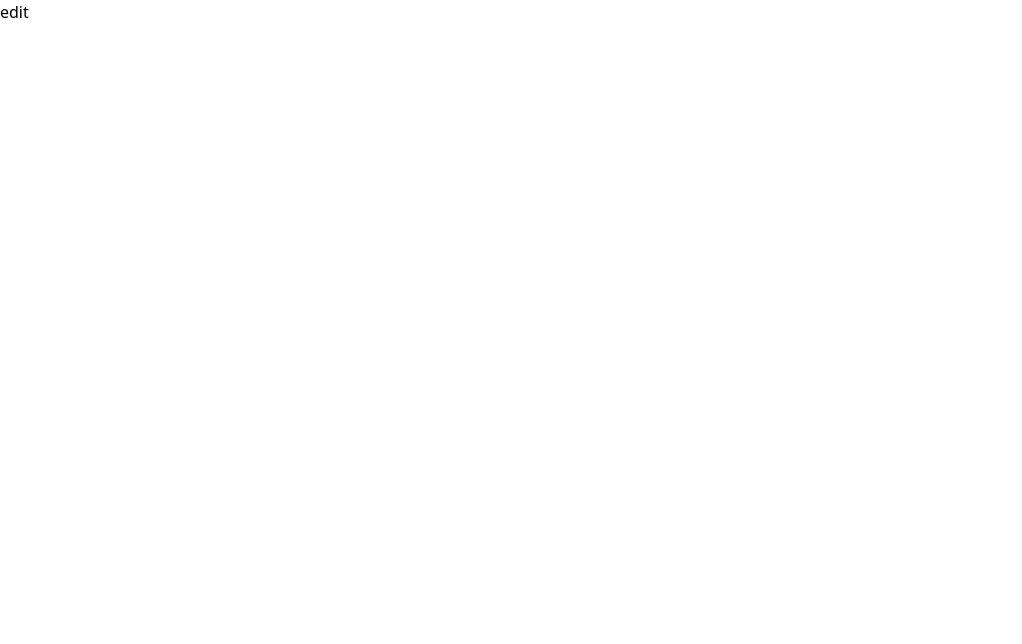
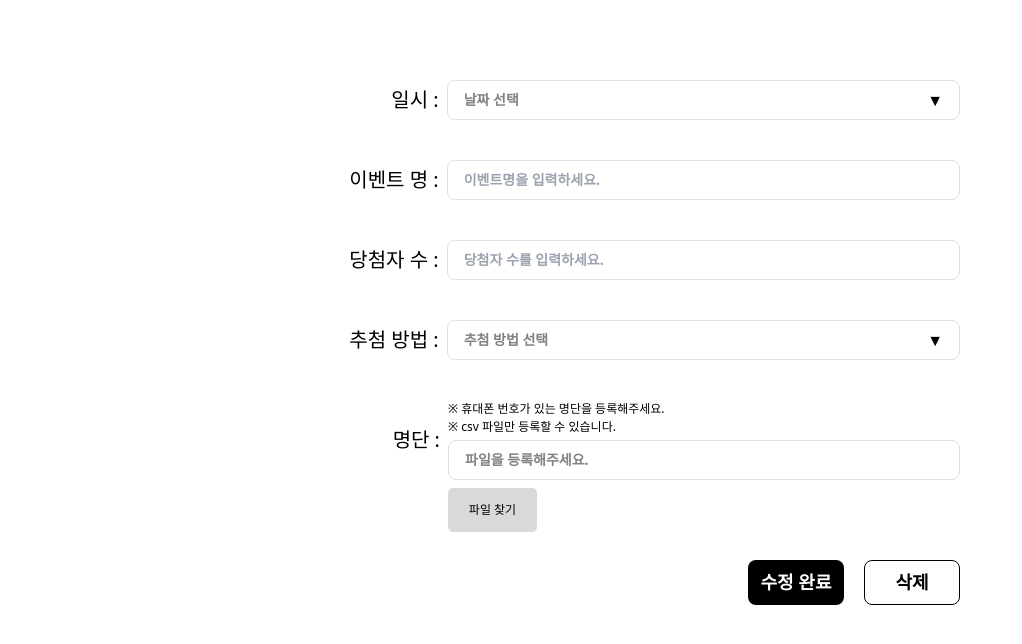
Before and after one commit to peach-patch/peach-picker, a Next.js app in the folder frontend/: page /register/edit in a window 1280 px wide. Shown: the top 644 px of the page, without its empty margins (0-1022 px from the left). Built offline with nearby package versions, Linux system fonts and the light colour scheme.

Commit message:
feat: add pc_registerEdit

```diff
--- a/frontend/src/pages/register/edit.jsx
+++ b/frontend/src/pages/register/edit.jsx
@@ -1,5 +1,212 @@
-import React from "react";
+import React, { useEffect, useRef, useState } from "react";
+import { ko } from "date-fns/locale";
+import { DayPicker } from "react-day-picker";
+import "react-day-picker/dist/style.css";
 
 export default function edit() {
-  return <div>edit</div>;
+  const [isOpen, setIsOpen] = useState(false);
+  const dropDown = () => {
+    setIsOpen(!isOpen);
+  };
+
+  const Today = new Date();
+  const [formatDay, setFormatDay] = useState("날짜 선택");
+  const [selectedDay, setSelectedDay] = useState(Today);
+  const [calOpen, setCalOpen] = useState(false);
+  const dropCalendar = () => {
+    setCalOpen(!calOpen);
+  };
+  const setDate = (day) => {
+    setSelectedDay(day);
+    console.log(selectedDay);
+    setFormatDay(
+      `${day.getFullYear()}년 ${day.getMonth() + 1}월 ${day.getDate()}일`
+    );
+  };
+  const [method, setMethod] = useState("추첨 방법 선택");
+  const selectMethod = (selectedMethod) => {
+    setMethod(selectedMethod);
+    setIsOpen(false);
+  };
+  const [winnerCnt, setWinnerCnt] = useState("");
+  const handleWinnerCnt = (event) => {
+    setWinnerCnt(event.target.value);
+  };
+  const [eventName, setEventName] = useState("");
+  const handleEventName = (event) => {
+    setEventName(event.target.value);
+  };
+  useEffect(() => {
+    console.log(winnerCnt);
+  }, [winnerCnt]);
+  const [selectedFile, setSelectedFile] = useState("파일을 등록해주세요.");
+  const handleFile = (event) => {
+    const file = event.target.files[0];
+    // if (!file) return;
+    // if (file.type !== "text/csv") {
+    //   alert("CSV 파일만 업로드 가능합니다.");
+    //   return;
+    // }
+    setSelectedFile(file.name);
+    console.log("선택된 파일:", file.name);
+  };
+  const ref = useRef();
+  // useEffect(() => {
+  //   const handleClickOutside = (event) => {
+  //     console.log(event.target);
+  //     if (isOpen && ref.current && !ref.current.contains(event.target)) {
+  //       setIsOpen(false);
+  //     }
+  //   };
+  //   document.addEventListener("click", handleClickOutside);
+  //   return () => {
+  //     document.removeEventListener("click", handleClickOutside);
+  //   };
+  // }, [isOpen]);
+
+  return (
+    <div className="relative w-full flex flex-col justify-center items-center">
+      <div
+        className="mt-20 absoulte w-1/2 flex justify-center items-center"
+        onClick={dropCalendar}
+      >
+        <div className="text-[20px] text-right mr-2 w-[150px] ">일시 : </div>
+        <div className="absoulte left-[110px] w-full h-[40px] flex flex-row items-center justify-start py-[8px] px-[16px] bg-[#fff] border-[1px] border-solid border-[#e0e0e0] rounded-[8px]">
+          <div className=" flex-1 w-full text-[14px] leading-[140%] font-black text-[#828282] line-clamp-1">
+            {formatDay}
+          </div>
+
+          {calOpen && (
+            <div className="relative w-1/2">
+              <div className="absolute right-0 ">
+                <DayPicker
+                  locale={ko}
+                  mode="single"
+                  defaultMonth={Today}
+                  selected={selectedDay}
+                  onSelect={setDate}
+                  styles={{
+                    head_cell: {
+                      width: "auto",
+                      minWidth: " 20px",
+                      maxWidth: "200px",
+                    },
+                    table: {
+                      maxWidth: "none",
+                    },
+                    day: {
+                      margin: "auto",
+                    },
+                  }}
+                />
+              </div>
+            </div>
+          )}
+          <div className="ml-2">▼</div>
+        </div>
+      </div>
+      <div className="mt-10 w-1/2 flex justify-center items-center">
+        <div className="z-1 text-[20px] text-right mr-2 w-[150px] ">
+          이벤트 명 :{" "}
+        </div>
+        <div className="absoulte left-[110px] w-full h-[40px] flex flex-row items-center justify-start py-[8px] px-[16px] bg-[#fff] border-[1px] border-solid border-[#e0e0e0] rounded-[8px]">
+          <input
+            type="text"
+            className="flex-1 text-[14px] leading-[140%]  font-black text-[#828282] line-clamp-1"
+            placeholder="이벤트명을 입력하세요."
+            onChange={handleEventName}
+          />
+        </div>
+      </div>
+      <div className="mt-10 w-1/2 flex justify-center items-center">
+        <div className="z-1 text-[20px] text-right mr-2 w-[150px] ">
+          당첨자 수 :{" "}
+        </div>
+        <div className="absoulte left-[110px] w-full h-[40px] flex flex-row items-center justify-start py-[8px] px-[16px] bg-[#fff] border-[1px] border-solid border-[#e0e0e0] rounded-[8px]">
+          <input
+            type="number"
+            className="flex-1 text-[14px] leading-[140%]  font-black text-[#828282] line-clamp-1"
+            placeholder="당첨자 수를 입력하세요."
+            onChange={handleWinnerCnt}
+          />
+        </div>
+      </div>
+      <div className="mt-10 z-1 w-1/2 flex justify-center items-center">
+        <div className=" z-1 text-[20px] text-right mr-2 w-[150px] ">
+          추첨 방법 :{" "}
+        </div>
+        <div
+          className=" left-[110px] w-full h-[40px] flex flex-row items-center justify-start py-[8px] px-[16px] bg-[#fff] border-[1px] border-solid border-[#e0e0e0] rounded-[8px] "
+          onClick={dropDown}
+        >
+          <div className="flex-1 text-[14px] leading-[140%] font-['Noto_Sans'] font-black text-[#828282] line-clamp-1">
+            {method}
+            {isOpen && (
+              <div className="absolute mt-2 w-1/3 bg-white border border-gray-300 rounded shadow-lg">
+                <div
+                  className="py-2 px-4 hover:bg-gray-100"
+                  onClick={() => selectMethod("사다리 타기")}
+                >
+                  사다리 타기
+                </div>
+                <div
+                  className="py-2 px-4 hover:bg-gray-100"
+                  onClick={() => selectMethod("핀볼")}
+                >
+                  핀볼
+                </div>
+                <div
+                  className="py-2 px-4 hover:bg-gray-100"
+                  onClick={() => selectMethod("공 뽑기")}
+                >
+                  공 뽑기
+                </div>
+              </div>
+            )}
+          </div>
+          <div className="ml-2">▼</div>
+        </div>
+      </div>
+
+      <div className="mt-10 absoulte w-1/2 flex justify-center items-center">
+        <div className="text-[20px] text-right mr-2 w-[150px] ">명단 : </div>
+        <div className="w-full text-[12px] whitespace-nowrap">
+          ※ 휴대폰 번호가 있는 명단을 등록해주세요.
+          <br />※ csv 파일만 등록할 수 있습니다.
+          <div className="mt-1 absoulte left-[110px] w-full h-[40px] flex flex-row items-center justify-start py-[8px] px-[16px] bg-[#fff] border-[1px] border-solid border-[#e0e0e0] rounded-[8px]">
+            <div className=" flex-1 w-full text-[14px] leading-[140%] font-black text-[#828282] line-clamp-1">
+              {selectedFile}
+            </div>
+          </div>
+          <div className="absolute flex items-center justify-center mt-2 w-[89px] h-[44px] bg-[#d9d9d9] rounded-[5px]">
+            <label style={{ cursor: "pointer" }} htmlFor="fileInput">
+              <div>
+                <input
+                  type="file"
+                  accept=".csv,.xlsx"
+                  id="fileInput"
+                  style={{ display: "none", cursor: "pointer" }}
+                  onChange={handleFile}
+                />
+                파일 찾기
+              </div>
+            </label>
+          </div>
+        </div>
+      </div>
+
+      <div className="z-1 relative flex justify-end w-1/2">
+        <div className="mr-5 mt-20 w-[96px] h-[45px] flex flex-row items-center justify-center py-[6px] px-[16px] bg-[#000] rounded-[8px]">
+          <div className="text-[18px] leading-[140%]  font-black text-[#fff] whitespace-nowrap">
+            수정 완료
+          </div>
+        </div>
+        <div className=" mt-20 w-[96px] h-[45px] flex flex-row items-center justify-center py-[6px] px-[16px] border-[1px] border-solid border-[#000] bg-[#fff] rounded-[8px]">
+          <div className="text-[18px] leading-[140%]  font-black text-[#000] whitespace-nowrap">
+            삭제
+          </div>
+        </div>
+      </div>
+    </div>
+  );
 }
```
